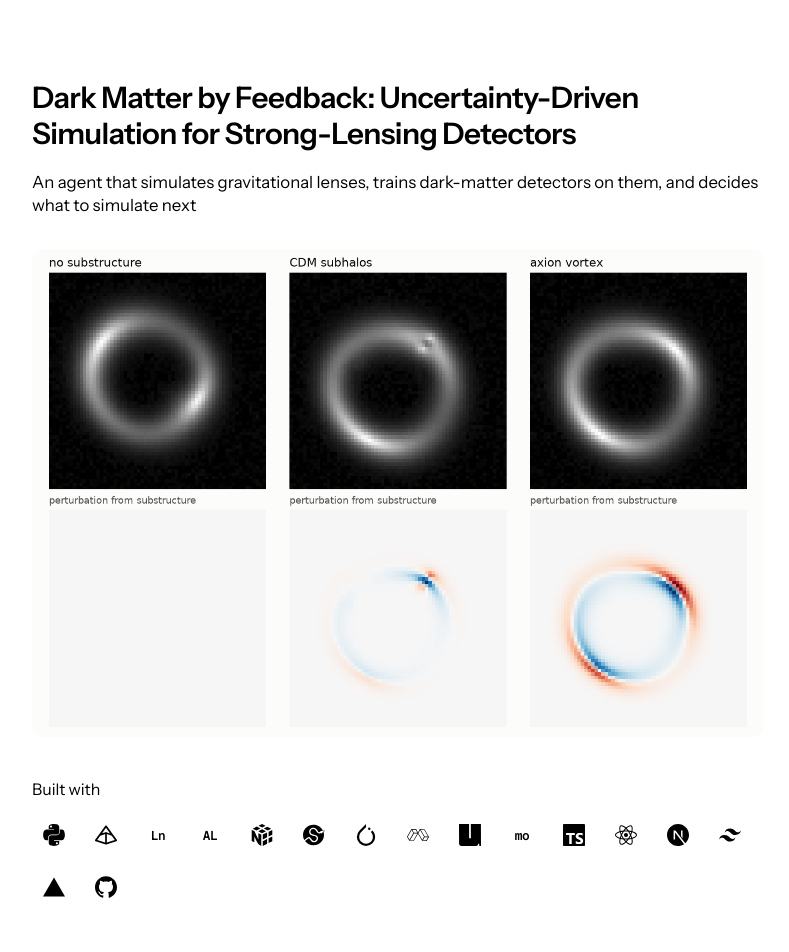
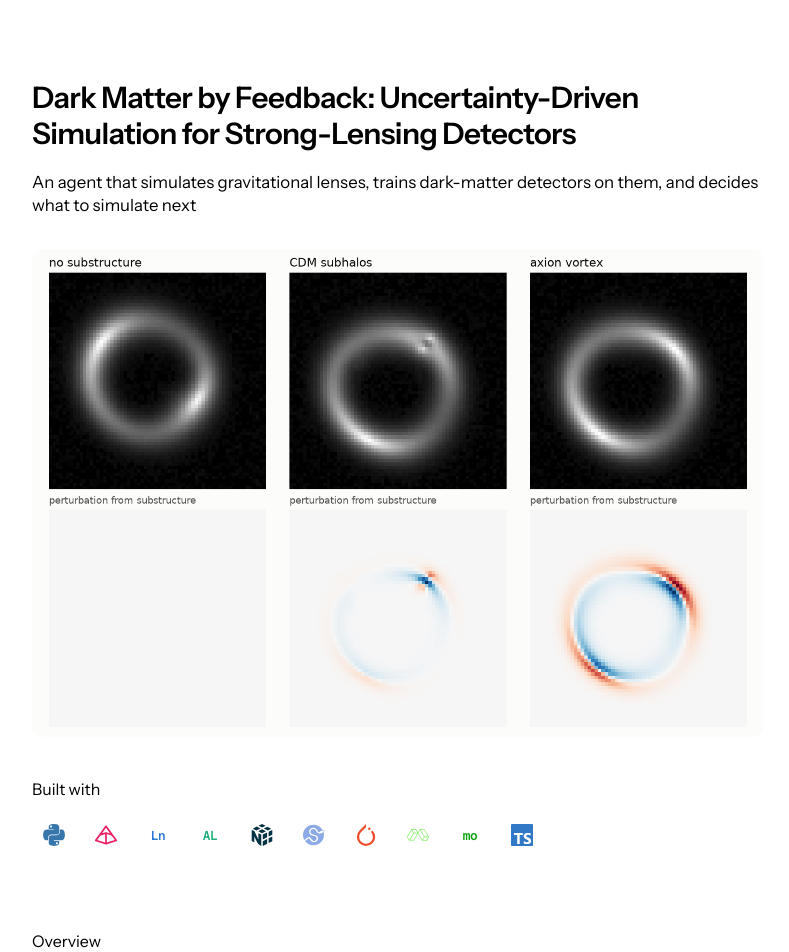
Before and after one commit to amanibobo/dlloop, a Next.js app in the folder site/: page / in a window 1280 px wide. Shown: the top 952 px of the page, without its empty margins (242-1031 px from the left). Built offline with nearby package versions, Linux system fonts and the light colour scheme; no server answers.

Commit message:
Site: icon strip trimmed to the science stack, brand colours shown at rest

```diff
--- a/site/components/stack.tsx
+++ b/site/components/stack.tsx
@@ -1,7 +1,7 @@
 import * as si from "simple-icons";
 
-/* The tools and languages behind the project, as a strip of monochrome icons that take their
-   brand colour on hover, with a small tooltip. Icons are inlined from simple-icons at build time;
+/* The tools and languages behind the project, as a strip of icons in their brand colours,
+   with a small tooltip on hover. Icons are inlined from simple-icons at build time;
    packages without a logo get a monogram badge in the same style. */
 
 type Item = { name: string; path?: string; hex?: string; mono?: string; href: string };
@@ -17,14 +17,8 @@ const STACK: Item[] = [
   brand(si.siScipy, "https://scipy.org/"),
   brand(si.siPytorch, "https://pytorch.org/"),
   brand(si.siModal, "https://modal.com/"),
-  brand(si.siUv, "https://docs.astral.sh/uv/"),
   { name: "marimo", mono: "mo", hex: "#0ca30c", href: "https://marimo.io/" },
   brand(si.siTypescript, "https://www.typescriptlang.org/"),
-  brand(si.siReact, "https://react.dev/"),
-  brand(si.siNextdotjs, "https://nextjs.org/"),
-  brand(si.siTailwindcss, "https://tailwindcss.com/"),
-  brand(si.siVercel, "https://vercel.com/"),
-  brand(si.siGithub, "https://github.com/amanibobo/lensgrav"),
 ];
 
 export function Stack() {
@@ -39,7 +33,7 @@ export function Stack() {
               target="_blank"
               rel="noreferrer"
               aria-label={t.name}
-              className="flex h-11 w-11 items-center justify-center rounded-lg border border-line bg-white text-ink-2 transition-colors hover:border-[var(--brand)] hover:text-[var(--brand)] focus-visible:border-[var(--brand)] focus-visible:text-[var(--brand)] focus-visible:outline-none"
+              className="flex h-11 w-11 items-center justify-center rounded-lg border border-line bg-white text-[var(--brand)] transition-colors hover:border-[var(--brand)] focus-visible:border-[var(--brand)] focus-visible:outline-none"
               style={{ ["--brand" as string]: t.hex === "#000000" || t.hex === "#181717" ? "#111111" : t.hex }}
             >
               {t.path ? (
```
